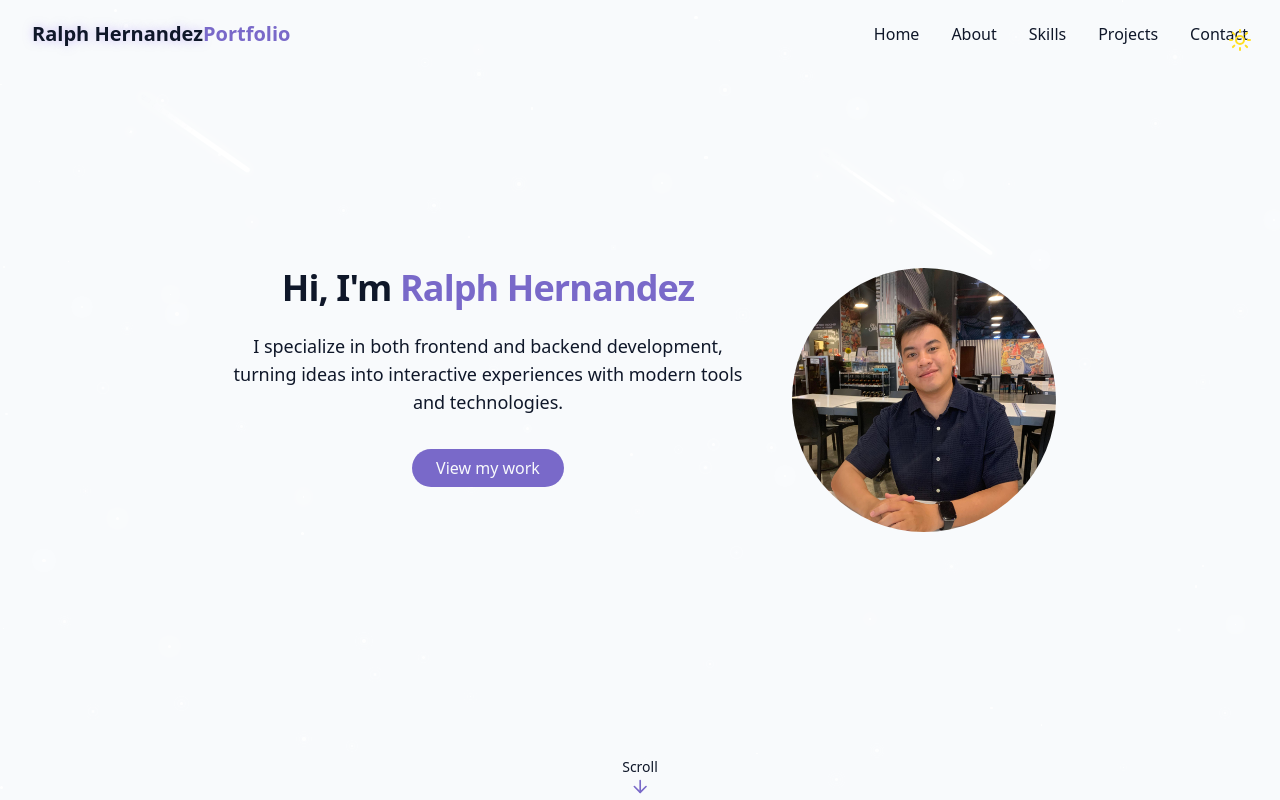
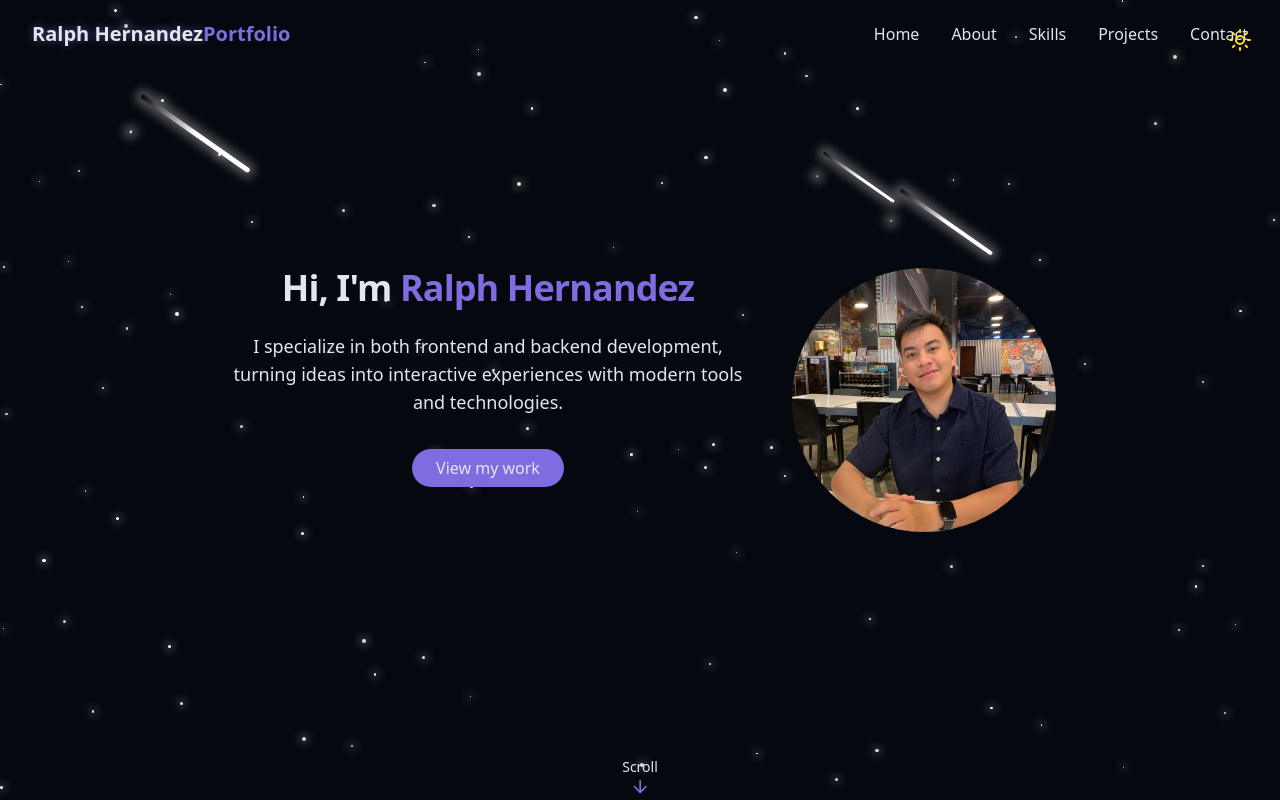
Before and after one commit to yourboiralph/portfolio_final, a React (Vite) app: page / in a window 1280 px wide. Shown: the top 800 px of the page. Built offline with nearby package versions, Linux system fonts and the light colour scheme.

Commit message:
default dark mode

```diff
--- a/src/components/ThemeToggle.jsx
+++ b/src/components/ThemeToggle.jsx
@@ -4,26 +4,31 @@ import {cn} from "@/lib/utils"
 
 export const ThemeToggle = () => {
   const [isDarkMode, setIsDarkMode] = useState(true);
-  useEffect(()=>{
-    const storedTheme = localStorage.getItem('theme')
-    console.log(storedTheme)
+  useEffect(() => {
+    const storedTheme = localStorage.getItem('theme');
+
     if (storedTheme === "light") {
-        setIsDarkMode(false)
-        document.documentElement.classList.add("light")
+      setIsDarkMode(false);
+      document.documentElement.classList.remove("dark");
+      document.documentElement.classList.add("light");
     } else {
-        setIsDarkMode(true);
-        localStorage.setItem('theme', 'dark')
+      setIsDarkMode(true);
+      localStorage.setItem('theme', 'dark');
+      document.documentElement.classList.add("dark"); // <- You were missing this
+      document.documentElement.classList.remove("light");
     }
-  },[])
+  }, []);
   const toggleTheme = () => {
     if (isDarkMode) {
       setIsDarkMode(false);
-      localStorage.setItem('theme', 'light')
-      document.documentElement.classList.remove("dark")
+      localStorage.setItem('theme', 'light');
+      document.documentElement.classList.remove("dark");
+      document.documentElement.classList.add("light");
     } else {
-      document.documentElement.classList.add("dark")
-      localStorage.setItem('theme', 'dark')
       setIsDarkMode(true);
+      localStorage.setItem('theme', 'dark');
+      document.documentElement.classList.add("dark");
+      document.documentElement.classList.remove("light");
     }
   };
 
```
